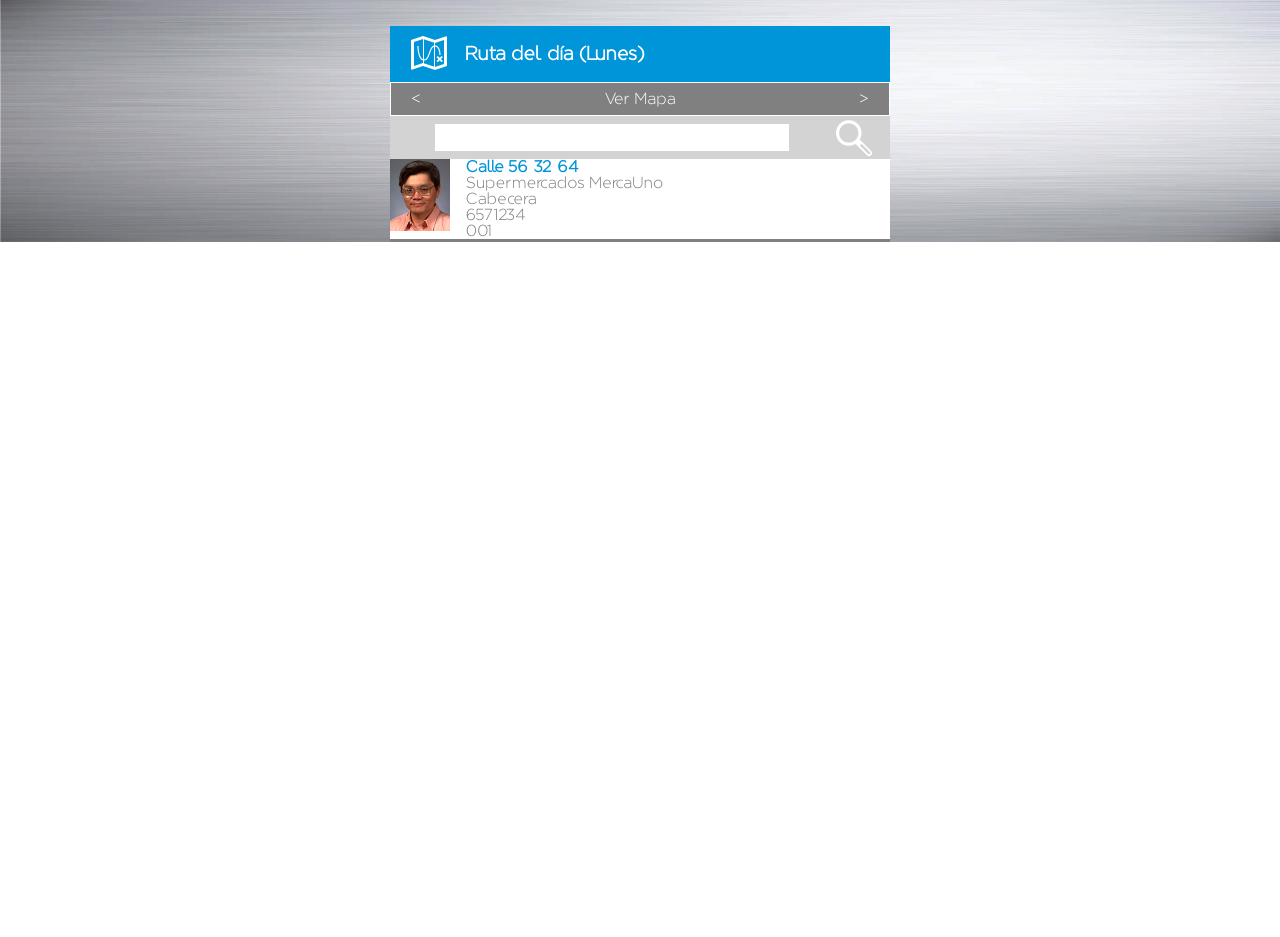
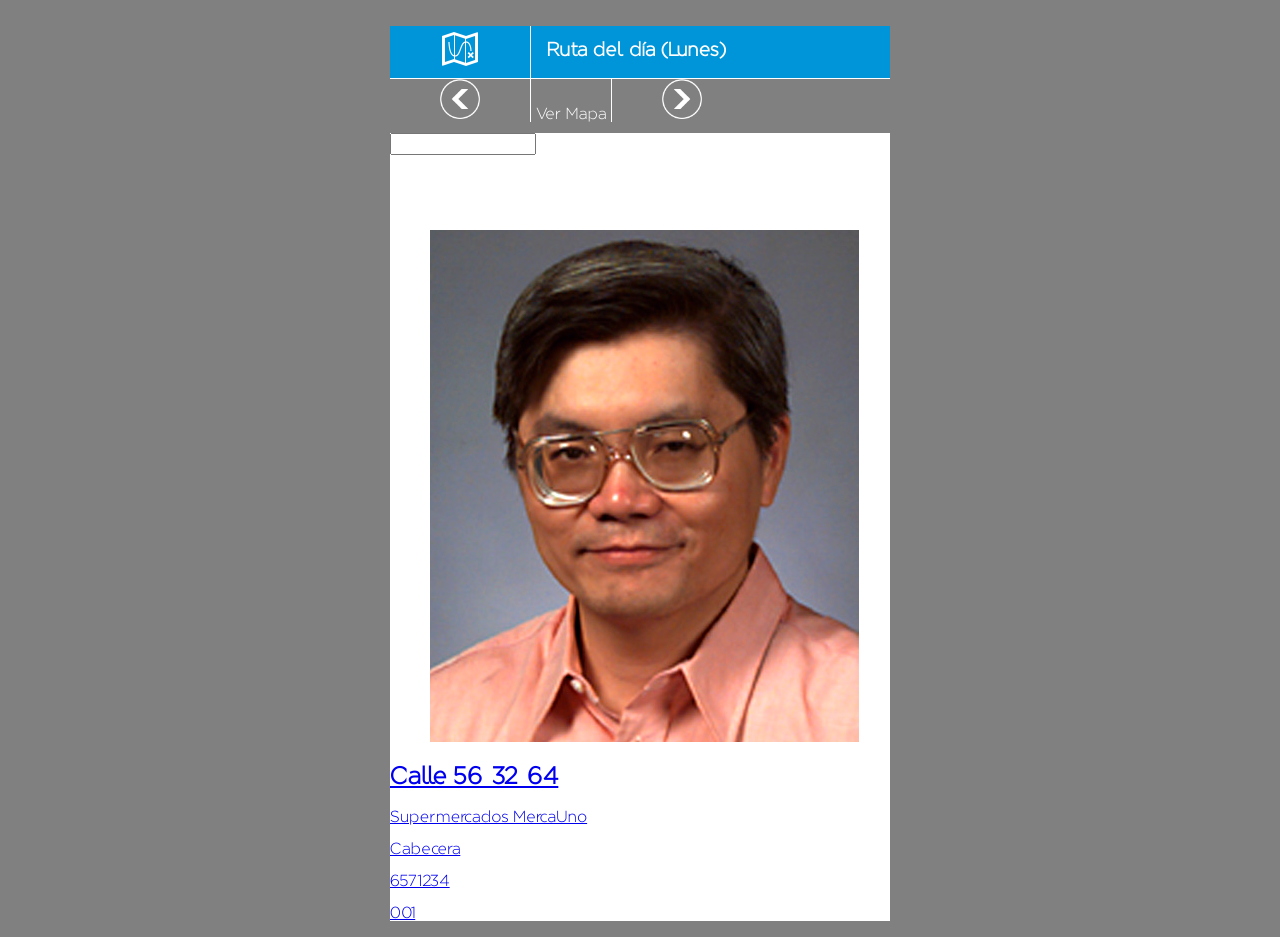
Before and after one commit to romanalexis/Ordenes-de-Pedido-TxT, a plain HTML site: page ruta.html in a window 1280 px wide. Before the commit the page ends 800 px from the top, so only its background shows below. Drawn offline with Linux system fonts and the light colour scheme.

Commit message:
nueva ruta

```diff
--- a/css/estilos.css
+++ b/css/estilos.css
@@ -8,14 +8,61 @@
     font-weight: normal;
     font-style: normal;
 }
-
 body{
-	background-image: url('../img/Menu Principal Preview solo fondo.jpg');
-	background-repeat:no-repeat;
-	background-size: 100% 100%;
+    background: gray;
 	font-family: "regencielight";
 	font-size: 16px;
     margin: 0;
+}
+header{
+    background: #0095D9;
+    border-bottom: 1px solid white;
+    overflow: hidden;
+}
+header figure{
+    border-right: 1px solid white;
+    float: left;
+    margin: 0 1em 0 0;
+    padding: 0.3em 10%;
+}
+header h1{
+    font-size: 1.2em;
+    margin: 0.8em 0;
+}
+header #logo_ruta img{
+    width: 40px;
+}
+nav{
+    background: gray;
+    height: 54px;
+    overflow: hidden;
+}
+nav .flechas_izq{
+    border-right: 1px solid white;
+    margin: 0;
+    padding: 0 10%;
+}
+nav .flechas_der{
+    border-left: 1px solid white;
+    margin: 0;
+    padding: 0 10%;
+    right: 0
+}
+nav .Link_Mapa{
+}
+nav div{
+    display: inline-block;
+    padding: 0.1em 0;
+}
+nav div a{
+    color: white;
+    text-decoration: none;
+}
+nav div a figure{
+    margin: 0;
+}
+nav div a figure img{
+    width: 40px;
 }
 section{
     background: white;
@@ -23,100 +70,3 @@ section{
     margin: 2% auto auto auto;
     max-width: 500px;
 }
-header{
-    background: #0095D9;
-    padding: 0.5em 0.5em 0.4em 0.7em;
-}
-header h1{
-    font-size: 1.2em;
-    margin: 0;
-    padding: 0.6em;
-}
-header figure{
-    float: left;
-    margin: 0 0.5em 0 0.5em;
-    padding-right: 0.5em;
-}
-nav{
-    background: gray;
-    border: 1px solid white;
-    position: relative;
-    text-align: center;
-}
-nav ul #Atras_ruta{
-    width: 50px;
-    float: left;
-}
-nav ul #Next_ruta{
-    width: 50px;
-    float: right;
-}
-nav ul #Mapa_ruta{
-    width: 47%;
-}
-nav ul{
-    list-style: none;
-    margin: 0;
-    padding: 0;
-}
-nav ul li{
-    display: inline-block;
-}
-nav ul li a{
-    color: white;
-    display: block;
-    padding: 0.5em 0;
-    text-decoration: none;
-}
- #Lista_ruta{
-
-    margin: 0;
-
-}
-#Lista_ruta article a{
-    margin: 0 0 10px 0;
-    text-decoration: none;
-}
-#Lista_ruta article a div{
-    margin: 0;
-    padding: 0;
-    text-decoration: none;
-}
-
-#Lista_ruta article a div p{
-    color: gray;
-    margin: 0;
-    padding: 0;
-    text-decoration: none;
-}
-#Lista_ruta article a h2{
-    color: #0095D9;
-    font-size: 1em;
-    margin: 0;
-    text-decoration: none;
-}
-#Lista_ruta article{
-    border-bottom: 3px solid gray;
-    margin: 0;
-}
-#Lista_ruta article figure{
-    float: left;
-    margin: 0 1em 0 0;
-}
-#Lista_ruta article figure img{
-    max-width: 60px;
-}
-.buscar{
-    background: lightgray;
-    text-align: center;
-}
-.buscar input{
-    border: 0;
-    height: 25px;
-    margin: 0.6em;
-    width: 70%;
-}
-.buscar figure{
-    float: right;
-    margin: 0.1em 1em 0 0;
-}
--- a/css/menu.css
+++ b/css/menu.css
@@ -40,6 +40,7 @@ header figure img{
 	}
 header h1{
 	background: #2E3092;
+	font-size: 1.2em;
 	margin: 0 2px 0 2px;
 	padding: 0.5em;
 	text-align: center;
@@ -55,13 +56,14 @@ section #dashboard{
 	text-align: center;
 }
 section #dashboard table{
-
+	border: 2px solid white;
 	margin: 0 2%;
 	min-height: 290px;
 	width: 96%;
 }
 section #dashboard table tr td{
 	background: #0095D9;
+	border: 3px solid white;
 	width: 33.3%;
 }
 section #dashboard table tr #Item_pedidos{
@@ -92,7 +94,7 @@ section #dashboard table tr td figure img{
 
 @media screen and (min-width: 480px) {
 	body{
-		font-size: 1.2em;
+		font-size: 1.5em;
 	}
     section {
     	margin: 15% auto;
@@ -106,7 +108,7 @@ section #dashboard table tr td figure img{
 }
 @media screen and (min-width: 700px) {
 	body{
-		font-size: 1.5em;
+		font-size: 1.3em;
 	}
     section {
     	margin: 25% auto;
--- a/ruta.html
+++ b/ruta.html
@@ -4,6 +4,7 @@
 	<meta charset="UTF-8">
 	<meta name="viewport" content="width=device-width, initial-scale=1, maximum-scale=1">
 	<title>Ruta</title>
+	<link rel="stylesheet" href="css/normalize.css">
 	<link rel="stylesheet" href="css/estilos.css">
 	<script type="text/javascript" src="cordova-2.4.0.js"></script>
 </head>
@@ -16,17 +17,25 @@
 			<h1>Ruta del día (<span id="Dia_ruta">Lunes</span>)</h1>
 		</header>
 		<nav>
-			<ul>
-				<li id="Atras_ruta">
-					<a href="#"><</a>
-				</li>
-				<li id="Mapa_ruta">
-					<a href="#">Ver Mapa</a>
-				</li>
-				<li id="Next_ruta">
-					<a href="#">></a>
-				</li>
-			</ul>
+			<div class="flechas_izq">
+				<a href="#" id="Next_ruta">
+					<figure>
+						<img src="img/Iconos Blancos/izquierda.png" alt="">
+					</figure>
+				</a>
+			</div>
+			<div class="Link_Mapa">
+				<a href="#" id="Mapa_ruta">
+					Ver Mapa
+				</a>
+			</div>
+			<div class="flechas_der">
+				<a href="#" id="Next_ruta">
+				<figure>
+					<img src="img/Iconos Blancos/derecha.png" alt="">
+				</figure>
+			</a>
+			</div>
 		</nav>
 		<div class="buscar">
 			<input type="text">
```
Also changed, not shown: index.html (+1 -0 lines), css/normalize.css (added), img/Iconos Blancos/derecha.png (added), img/Iconos Blancos/izquierda.png (added).
